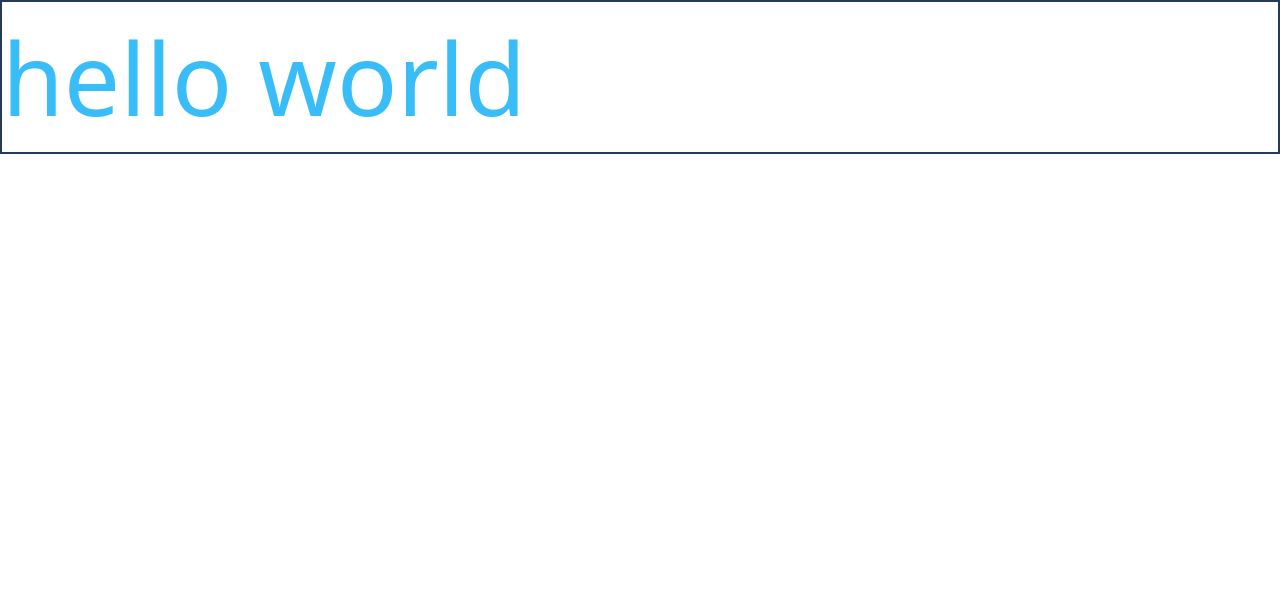
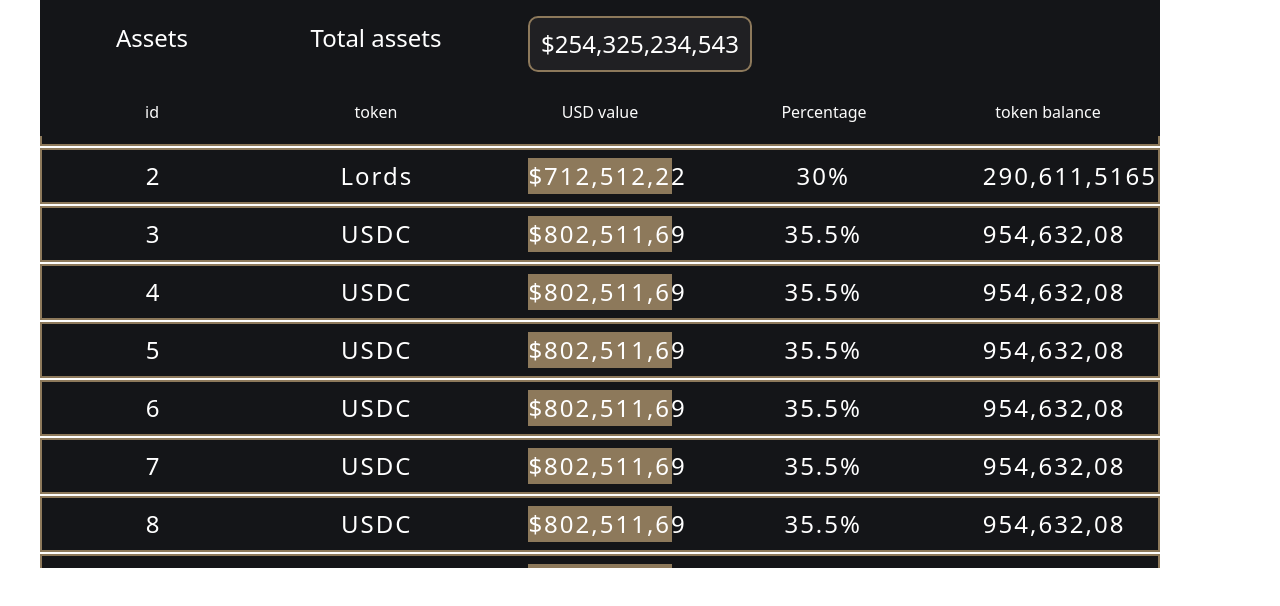
Before and after one commit to kalaiy21/Bibliotheca_Treasury, a React (Create React App) app: page / in a window 1280 px wide. Shown: the top 606 px of the page. Built offline with nearby package versions, Linux system fonts and the light colour scheme.

Commit message:
table_Components

```diff
--- /dev/null
+++ b/src/App.js
@@ -0,0 +1,40 @@
+import React from "react";
+import Tablehead from "./components/Table";
+import TableRow from "./components/TableRow";
+import TotalAssets from "./components/TotalAssets";
+const TableRowsData=[
+  {id:1,token:"ETH",usdValue:"$315,1512",percentage:"33.5%",tokenValue:"151,6511"},
+  {id:2,token:"Lords",usdValue:"$712,512,22",percentage:"30%",tokenValue:"290,611,5165"},
+  {id:3,token:"USDC",usdValue:"$802,511,69",percentage:"35.5%",tokenValue:"954,632,08"},,
+
+  {id:4,token:"USDC",usdValue:"$802,511,69",percentage:"35.5%",tokenValue:"954,632,08"},
+  {id:5,token:"USDC",usdValue:"$802,511,69",percentage:"35.5%",tokenValue:"954,632,08"},
+  {id:6,token:"USDC",usdValue:"$802,511,69",percentage:"35.5%",tokenValue:"954,632,08"},
+  {id:7,token:"USDC",usdValue:"$802,511,69",percentage:"35.5%",tokenValue:"954,632,08"},
+  {id:8,token:"USDC",usdValue:"$802,511,69",percentage:"35.5%",tokenValue:"954,632,08"},
+  {id:9,token:"USDC",usdValue:"$802,511,69",percentage:"35.5%",tokenValue:"954,632,08"},
+  {id:10,token:"USDC",usdValue:"$802,511,69",percentage:"35.5%",tokenValue:"954,632,08"},
+  {id:11,token:"USDC",usdValue:"$802,511,69",percentage:"35.5%",tokenValue:"954,632,08"},
+  {id:12,token:"USDC",usdValue:"$802,511,69",percentage:"35.5%",tokenValue:"954,632,08"},
+  {id:13,token:"USDC",usdValue:"$802,511,69",percentage:"35.5%",tokenValue:"954,632,08"},
+  {id:14,token:"USDC",usdValue:"$802,511,69",percentage:"35.5%",tokenValue:"954,632,08"}
+
+
+]
+function App() {
+  return (
+    <div>
+    <TotalAssets></TotalAssets>
+    <Tablehead></Tablehead>
+      <div className="h-[30rem] overflow-auto">
+        {TableRowsData.map( TableRowData => <TableRow key={TableRowData.id} id={TableRowData.id} token={TableRowData.token} usdValue={TableRowData.usdValue} percentage={TableRowData.percentage}tokenValue={TableRowData.tokenValue}/>)}
+      </div>
+
+
+    </div>
+  );
+}
+
+
+
+export default App;
--- a/src/components/App.js
+++ /dev/null
@@ -1,9 +0,0 @@
-import React from "react";
-
-function App() {
-  return (
-    <h1 className="text-sky-400 text-[100px] border-[#243c5a] border-solid border-2">hello world</h1>
-  );
-}
-
-export default App;
--- /dev/null
+++ b/src/components/Table.jsx
@@ -0,0 +1,15 @@
+import React from "react";
+
+function Tablehead(){
+    return(<div className="mx-10 grid grid-cols-5  bg-[#141518] fixed top-100 w-[70rem]">
+    <p className="font-Inconsolate text-[#FBFBFB] text-center p-3">id</p>
+
+    <p className="font-Inconsolate text-[#FBFBFB] text-center p-3">token</p>
+    <p className="font-Inconsolate text-[#FBFBFB] text-center p-3">USD value</p>
+    <p className="font-Inconsolate text-[#FBFBFB] text-center p-3">Percentage</p>
+    <p className="font-Inconsolate text-[#FBFBFB] text-center p-3">token balance</p>
+
+  </div>);
+}
+
+export default Tablehead;
--- /dev/null
+++ b/src/components/TableRow.jsx
@@ -0,0 +1,16 @@
+import React from "react";
+
+function TableRow(props){
+    return(
+
+    <div className="scroll-smooth w-[70rem] mx-10 text-white text-[1.5rem] font-light tracking-[2px] grid grid-cols-5  bg-[#141518] border-2 border-[#8D795B] m-0.5">
+    <p className="mx-10 text-white text-[1.5rem] font-light font-Inconsolate text-center p-2 ">{props.id}</p>
+    <p className="mx-10 text-white text-[1.5rem] font-light font-Inconsolate text-center p-2">{props.token}</p>
+    <p className= "mx-10 text-white text-[1.5rem] font-light font-Inconsolate text-center border-3 m-2 bg-[#8D795B] border-[#8D795B]">{props.usdValue}</p>
+    <p className="mx-10 text-white text-[1.5rem] font-light font-Inconsolate text-center p-2 ">{props.percentage}</p>
+    <p className="mx-10 text-white text-[1.5rem] font-light font-Inconsolate text-center p-2 ">{props.tokenValue}</p>
+    </div>
+    );
+}
+
+export default TableRow;
--- /dev/null
+++ b/src/components/TotalAssets.jsx
@@ -0,0 +1,13 @@
+import React from"react";
+
+
+function TotalAssets(){
+    return(<div className="mx-10 grid grid-cols-5  bg-[#141518] w-[70rem]">
+    <p className="text-white text-[1.5rem] font-light font-Inconsolate text-center m-5">Assets</p>
+    <p className="text-white text-[1.5rem] font-light font-Inconsolate text-center m-5">Total assets</p>
+    <p className= "w-full mx-10 text-white text-[1.5rem] font-light font-Inconsolate text-center border-2 m-4 bg-[#202023] border-[#8D795B] p-2 rounded-[10px]">$254,325,234,543</p>
+    </div>);
+}
+
+
+export default TotalAssets;
--- a/src/index.css
+++ b/src/index.css
@@ -3,3 +3,39 @@
 @tailwind base;
 @tailwind components;
 @tailwind utilities;
+
+
+
+
+ .parent {
+    display: grid;
+    grid-template-columns: repeat(5, 1fr);
+    grid-column-gap: 1px;
+    grid-row-gap: 1px;
+    border: 2px solid #8D795B;
+    background-color: #141518;
+    }
+
+    /* .App{
+      position: relative;
+
+    }
+    .a{
+      font-family: sans-serif;
+      text-align: center;
+      height: 16rem;
+      width: 29rem;
+      border-style: solid;
+      border-color:blue;
+      position: absolute;
+      left:-5rem;
+    }
+
+    .b{
+      position: absolute;
+      top: .5rem;
+      height: 15rem;
+      width: 30rem;
+      border-style: solid;;
+      border-color: blue;
+    } */
--- a/src/index.js
+++ b/src/index.js
@@ -1,6 +1,6 @@
 import React from 'react';
 import ReactDOM from 'react-dom';
 import './index.css';
-import App from './components/App';
+import App from './App';
 
 ReactDOM.render(<App />,document.getElementById('root'));
```
Also changed, not shown: src/Resources/USDC.png (added), 1 other file (tests, documents, lock files or other folders).
